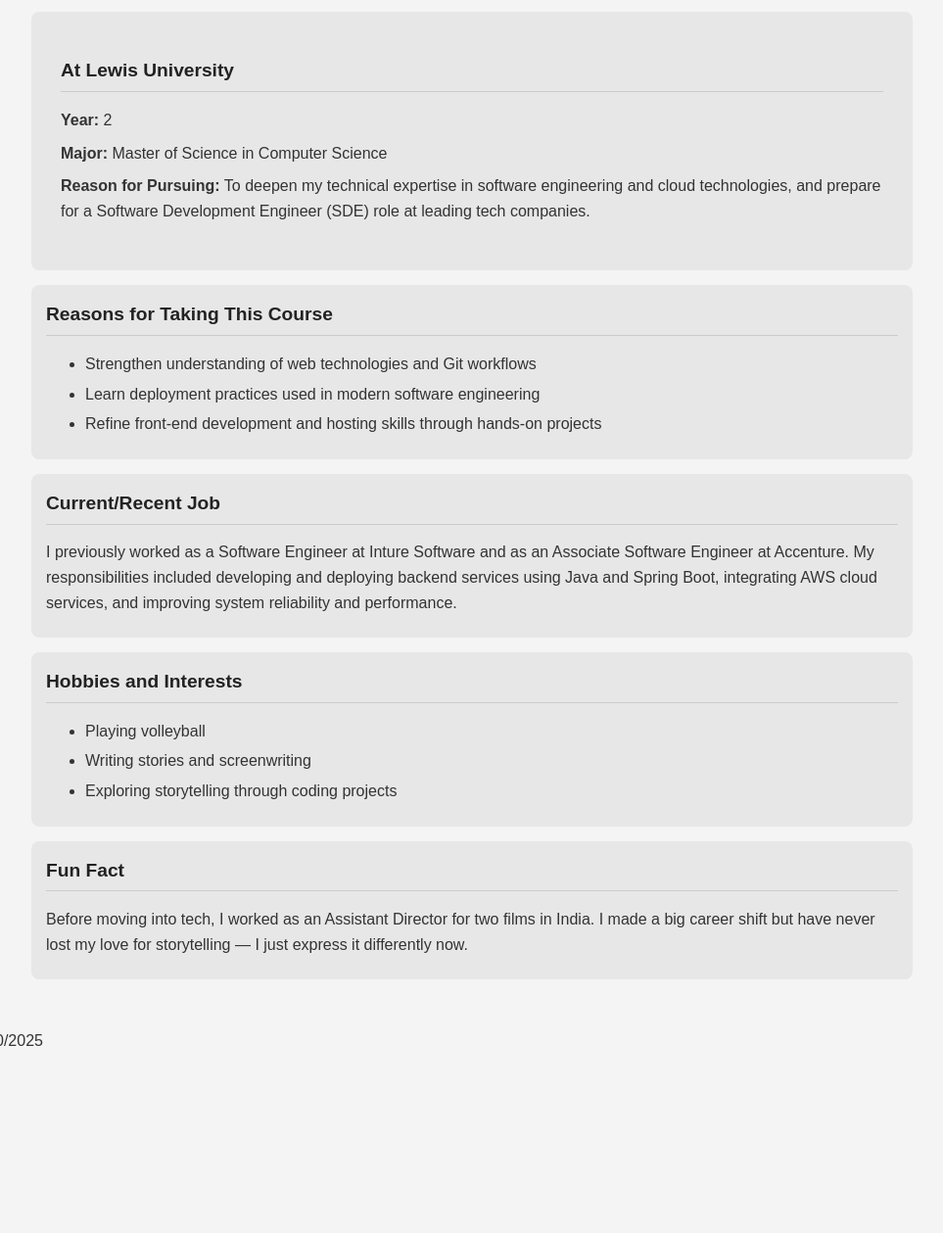
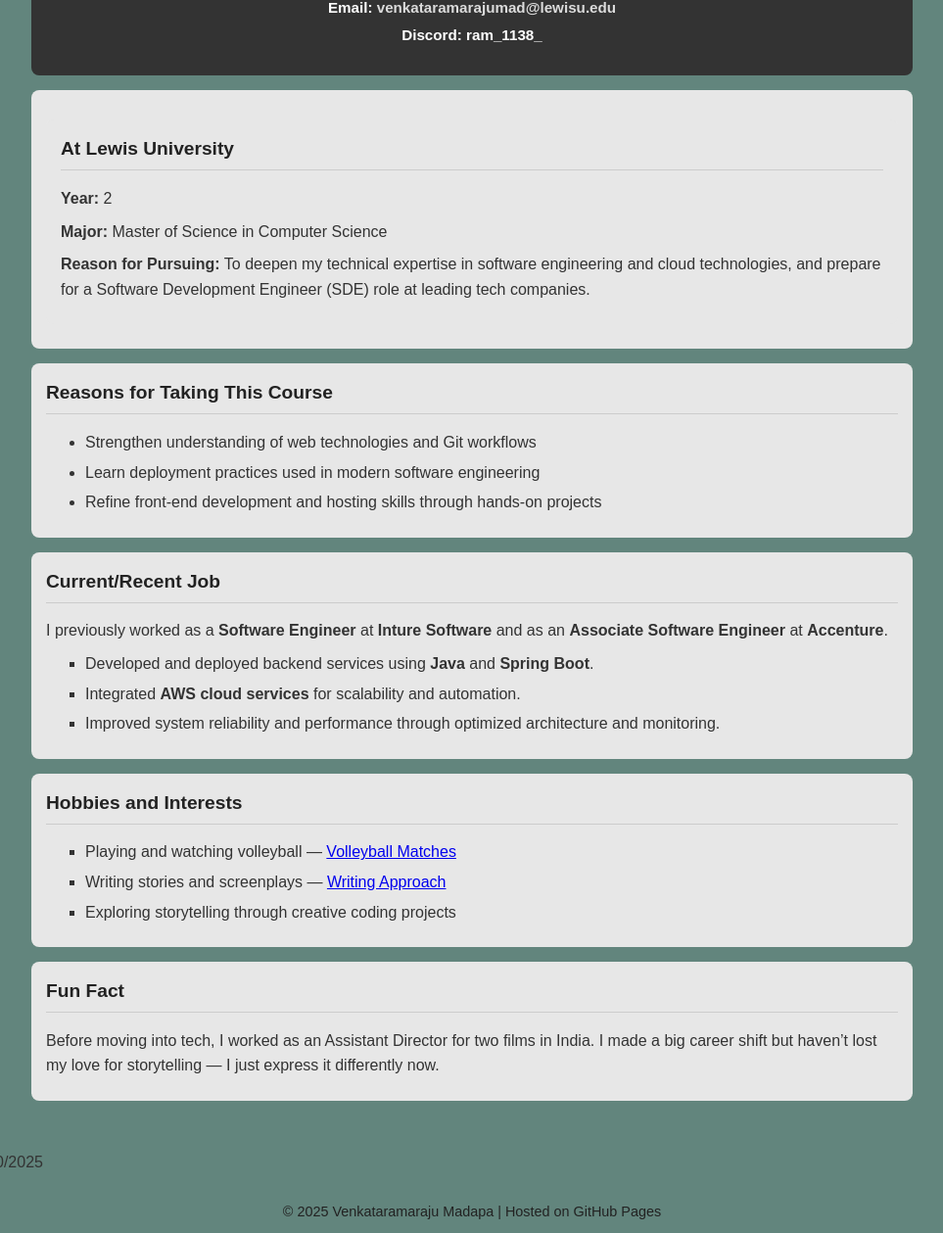
Before and after one commit to VenkataramarajuMadapa/me, a plain HTML site: page index.html in a window 1280 px wide. Shown: the part 408-1667 px from the top of the page at 98% size, without its empty margins (158-1121 px from the left). Before the commit the page ends 1500 px from the top, so only its background shows below. Drawn offline with Linux system fonts and the light colour scheme.

Commit message:
Replaced ram-profile.png with me-800-by-800.jpg and updated index.html

```diff
--- a/index.html
+++ b/index.html
@@ -1,16 +1,18 @@
 <!DOCTYPE html>
 <html>
+
 <head>
     <title>About Me</title>
     <style>
         body {
             font-family: Arial, sans-serif;
-            background-color: #f4f4f4;
+            background-color: #62857D;
             line-height: 1.6;
             color: #333;
             margin: 0;
             padding: 0;
         }
+
         .container {
             width: 80%;
             margin: 30px auto;
@@ -19,6 +21,7 @@
             padding: 10px;
 
         }
+
         .main-info {
             background: #333;
             color: #fff;
@@ -26,22 +29,26 @@
             text-align: center;
             border-radius: 8px;
         }
+
         .main-info h1 {
             margin: 10px 0 5px 0;
             font-size: 1.8em;
         }
-        .main-info h3{
+
+        .main-info h3 {
             margin: 4px 0;
             font-size: 0.95em;
         }
-        .main-info a{
+
+        .main-info a {
             color: #dcdcdc;
             text-decoration: none;
         }
+
         .profile-img {
-        width: 120px;
-        height: 120px;
-        border-radius: 10%;
+            width: 200px;
+            height: 200px;
+            border-radius: 20%;
             object-fit: cover;
             border: 2px solid #fff;
             margin-bottom: 10px;
@@ -64,7 +71,8 @@ section h2 {
         }
 
         /* Paragraphs and lists */
-section p, section ul {
+        section p,
+        section ul {
             margin: 8px 0;
             font-size: 1em;
         }
@@ -80,26 +88,32 @@ ul li {
             .container {
                 width: 95%;
             }
+
             .profile-img {
                 width: 100px;
                 height: 100px;
             }
         }
 
-        .hobbies, .lewis, .course, .job, .fun-fact {
+        .hobbies,
+        .lewis,
+        .course,
+        .job,
+        .fun-fact {
             background: #e7e7e7;
             padding: 15px;
             margin-bottom: 10px;
         }
     </style>
 </head>
+
 <body>
     <div class="container">
         <header class="main-info">
-            <img src="ram-profile.png" alt="Venkataramaraju Madapa" class="profile-img">
+            <img src="images/me-800-by-800.jpg" alt="Venkataramaraju Madapa" class="profile-img">
             <h1>Venkataramaraju Madapa</h1>
             <h1>Preferred Name: Ram</h1>
-            <h3>Email: <a href="mailto:venkataramaraju2024@gmail.com">venkataramaraju2024@gmail.com</a></h3>
+            <h3>Email: <a href="mailto:venkataramarajumad@lewisu.edu">venkataramarajumad@lewisu.edu</a></h3>
             <h3>Discord: ram_1138_</h3>
         </header>
 
@@ -108,7 +122,9 @@ ul li {
                 <h2>At Lewis University</h2>
                 <p><strong>Year:</strong> 2</p>
                 <p><strong>Major:</strong> Master of Science in Computer Science</p>
-            <p><strong>Reason for Pursuing:</strong> To deepen my technical expertise in software engineering and cloud technologies, and prepare for a Software Development Engineer (SDE) role at leading tech companies.</p>
+                <p><strong>Reason for Pursuing:</strong> To deepen my technical expertise in software engineering and
+                    cloud technologies, and prepare for a Software Development Engineer (SDE) role at leading tech
+                    companies.</p>
             </section>
         </section>
 
@@ -123,26 +139,37 @@ ul li {
 
         <section class="job">
             <h2>Current/Recent Job</h2>
-            <p>I previously worked as a Software Engineer at Inture Software and as an Associate Software Engineer at Accenture.
-            My responsibilities included developing and deploying backend services using Java and Spring Boot, integrating AWS cloud services, and improving system reliability and performance.</p>
+            <p>I previously worked as a <strong>Software Engineer</strong> at <strong>Inture Software</strong> and as an <strong>Associate Software Engineer</strong> at <strong>Accenture</strong>.</p>
+            <ul style="list-style-type: square;">
+                <li>Developed and deployed backend services using <strong>Java</strong> and <strong>Spring Boot</strong>.</li>
+                <li>Integrated <strong>AWS cloud services</strong> for scalability and automation.</li>
+                <li>Improved system reliability and performance through optimized architecture and monitoring.</li>
+    </ul>
         </section>
 
         <section class="hobbies">
             <h2>Hobbies and Interests</h2>
-            <ul>
-                <li>Playing volleyball</li>
-                <li>Writing stories and screenwriting</li>
-                <li>Exploring storytelling through coding projects</li>
+            <ul style="list-style-type: square;">
+                <li>Playing and watching volleyball — <a href="https://www.ncaa.com/video/volleyball-men" target="_blank">Volleyball Matches</a></li>
+                <li>Writing stories and screenplays — <a href="https://calnewport.com/notes-on-quentin-tarantinos-writing-routine/" target="_blank">Writing Approach</a></li>
+                <li>Exploring storytelling through creative coding projects</li>
             </ul>
         </section>
 
         <section class="fun-fact">
             <h2>Fun Fact</h2>
             <p>Before moving into tech, I worked as an Assistant Director for two films in India.
-            I made a big career shift but have never lost my love for storytelling — I just express it differently now.</p>
+                I made a big career shift but haven’t lost my love for storytelling — I just express it differently
+                now.</p>
         </section>
 
     </div>
-    <div><p>Last Updated on 22/10/2025</p></div>
+    <div>
+        <p>Last Updated on 22/10/2025</p>
+    </div>
+    <footer style="text-align:center; padding:10px; font-size:0.9em; color:#222;">
+    © 2025 Venkataramaraju Madapa | Hosted on GitHub Pages
+</footer>
 </body>
+
 </html>
```
Also changed, not shown: images/me-800-by-800.jpg (added), 3 other files. Lines whose indentation alone changed are shown as unchanged.
